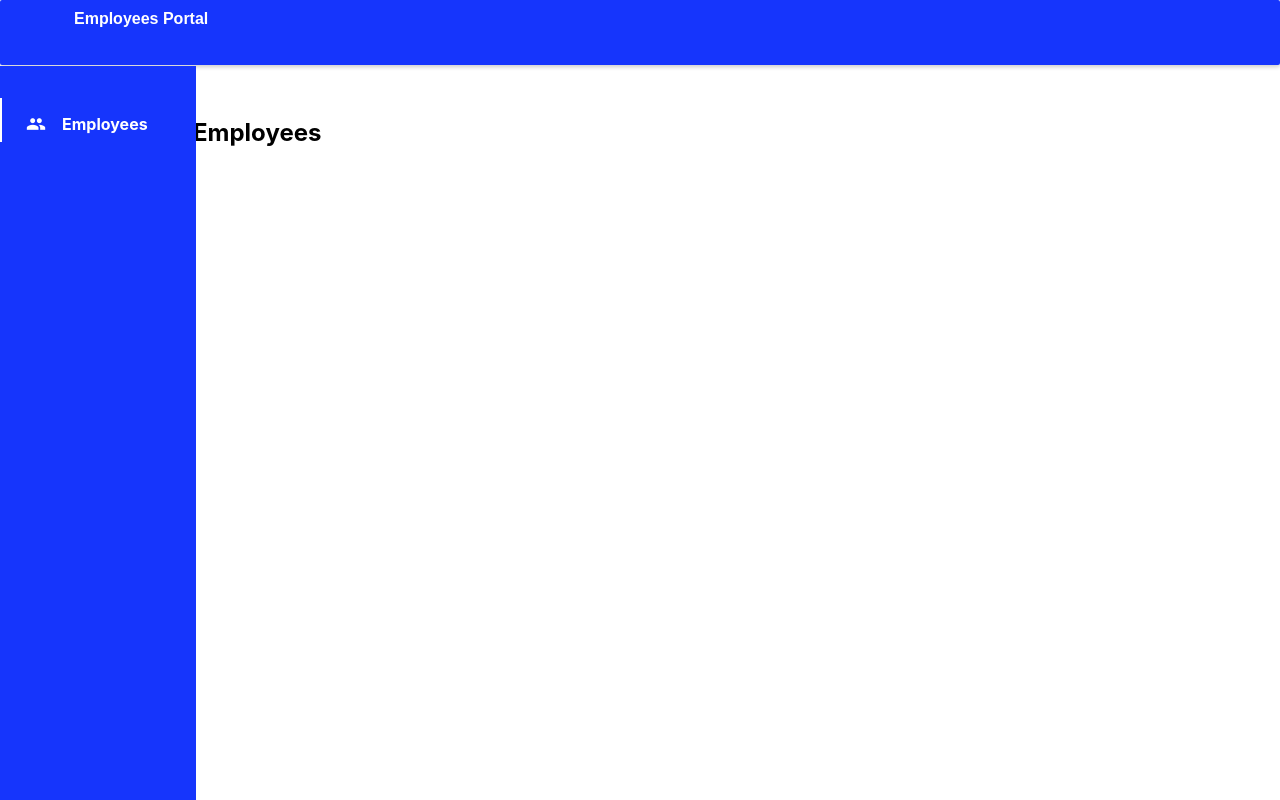
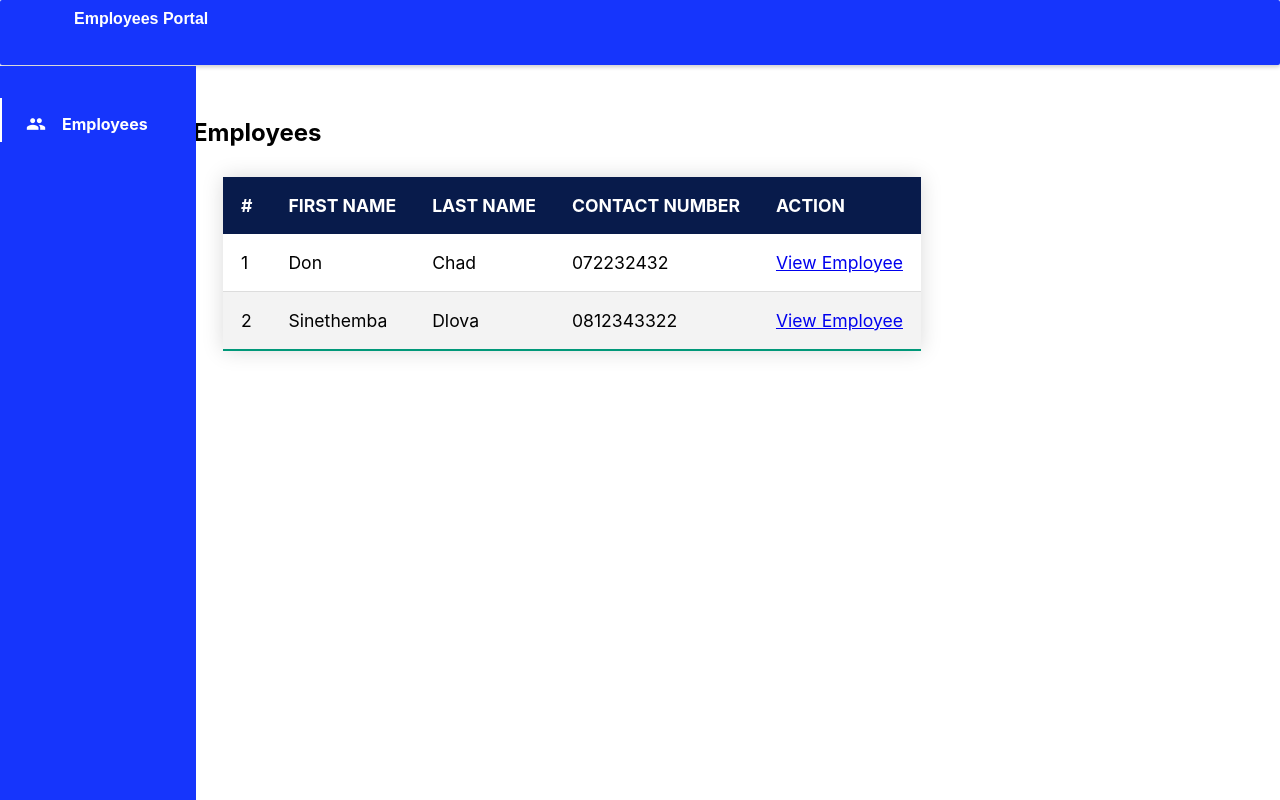
Before and after one commit to SinethembaDlova/employees-portal, a React (Create React App) app: page /employees in a window 1280 px wide. Built offline with nearby package versions, Linux system fonts and the light colour scheme.

Commit message:
implemented the table to list the table

```diff
--- a/src/components/Table/index.js
+++ b/src/components/Table/index.js
@@ -1,5 +1,5 @@
 import React from 'react';
-import { StyledTable } from './index.style';
+import StyledTable  from './index.style';
 
 const Table = ({ columnNames, data }) => {
 
--- a/src/views/employees/index.js
+++ b/src/views/employees/index.js
@@ -1,11 +1,80 @@
 import React, { Fragment } from 'react';
+import { Link } from 'react-router-dom';
 import Container from '../../components/Container';
+import Table from '../../components/Table';
+
 
 const Employees = () => {
+
+  const tableData = data => {
+    return data.map((item, index) => ({
+      index: index + 1,
+      first_name: item.first_name,
+      last_name: item.last_name,
+      contact_number: item.contact_number,
+      actions: (
+        <Link to={`/employees/${item._id}`}>
+          View Employee
+        </Link>
+      )
+    }));
+  };
+
+  const data = [
+    {
+      _id: "DS0111",
+      first_name: "Don",
+      last_name: "Chad",
+      contact_number: "072232432",
+      email: "don@gmail.com",
+      dob: "21/05/1973",
+      address: {
+          street_address: "21 Jojo Street",
+          city: "Sandton",
+          postal_code: "1234",
+          country: "South Africa"
+      },
+      skills: [{
+        skill: "React",
+        year_of_exp: 2,
+        seniority_rating: "Beginner"
+      }]
+  },
+  {
+    _id: "DD3423",
+    first_name: "Sinethemba",
+    last_name: "Dlova",
+    contact_number: "0812343322",
+    email: "sinethemba@gmail.com",
+    dob: "10/06/1993",
+    address: {
+        street_address: "21 But Street",
+        city: "Cape Town",
+        postal_code: "3303",
+        country: "South Africa"
+    },
+    skills: [{
+      skill: "Node",
+      year_of_exp: 10,
+      seniority_rating: "Senior"
+    }]
+}
+]
+
   return (
     <Fragment>
         <Container>
             <h1>Employees</h1>
+            <Table
+              columnNames={[
+                '#',
+                'First Name',
+                'Last Name',
+                'Contact Number',
+                'Action'
+              ]}
+              data={tableData(data || [])}
+            />
         </Container>
     </Fragment>
   );
```
